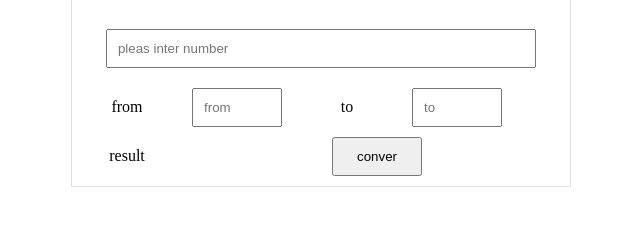
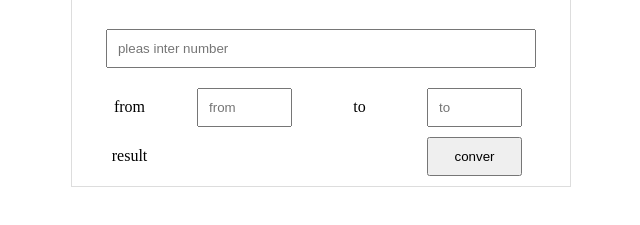
Before and after one commit to omar199523/conver-calculator, a plain HTML site: page index.html in a window 1280 px wide. Shown: the part 179-404 px from the top of the page, without its empty margins (319-959 px from the left). Drawn offline with Linux system fonts and the light colour scheme.

Commit message:
Add files via upload

```diff
--- a/style.css
+++ b/style.css
@@ -19,17 +19,15 @@
     text-align: center;
 }
 #selectCon *{
-    width: 90px;
+    width: 95px;
     margin: 10px 20px 0px 0px;
     padding: 10px;
 }
 h1{
     background-color: #ddd;
 }
-button{
-    margin: 10px auto;
-    buttom: 10px;
-    Right:10px
+#result{
+    width: 210px;
 }
 
 #inputNum{
@@ -38,6 +36,3 @@ button{
     margin: 10px auto;
 
 }
-#result{
-    Width:120px;
-}
```
Also changed, not shown: index.html (line endings or trailing spaces).
